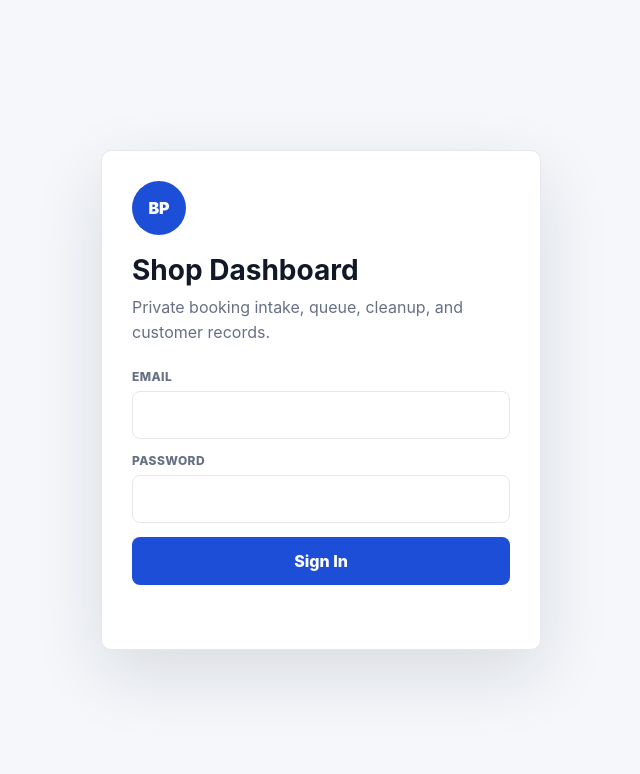
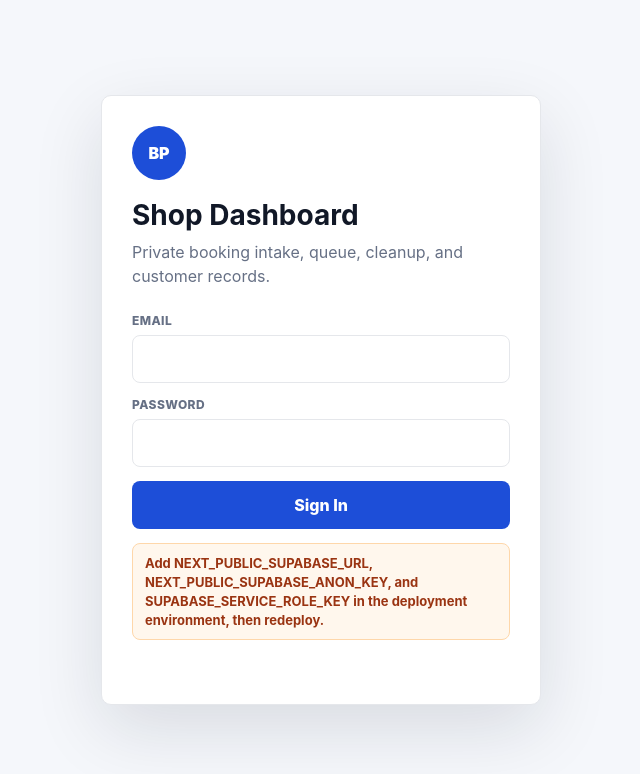
Before and after one commit to ebci888/bpauto, a Next.js app: page /dashboard/login in a window 1280 px wide. Shown: the top 774 px of the page, without its empty margins (319-959 px from the left). Built offline with nearby package versions, Linux system fonts and the light colour scheme; no server answers.

Commit message:
Clarify Supabase setup diagnostics

```diff
--- a/app/api/setup/status/route.ts
+++ b/app/api/setup/status/route.ts
@@ -67,8 +67,8 @@ export async function GET() {
     }
   }
 
-  const readyForLogin =
-    supabasePublicConfigured && supabaseAdminConfigured && migrationApplied && Boolean(process.env.OWNER_EMAIL) && ownerProfileExists;
+  const ownerEmailConfigured = Boolean(process.env.OWNER_EMAIL);
+  const readyForLogin = supabasePublicConfigured && supabaseAdminConfigured && migrationApplied && ownerEmailConfigured && ownerProfileExists;
   const readyForMessaging = notificationSetup.brevo.ready || notificationSetup.twilio.ready;
   const turnstileSiteKeyConfigured = Boolean(process.env.NEXT_PUBLIC_TURNSTILE_SITE_KEY);
   const turnstileSecretConfigured = Boolean(process.env.TURNSTILE_SECRET_KEY);
@@ -88,7 +88,7 @@ export async function GET() {
       error: databaseError || null
     },
     auth: {
-      ownerEmailConfigured: Boolean(process.env.OWNER_EMAIL),
+      ownerEmailConfigured,
       ownerProfileExists,
       ownerProfileRole,
       readyForLogin
@@ -115,10 +115,14 @@ export async function GET() {
     },
     nextStep: readyForLogin
       ? 'Create or sign in with the owner account, then test /dashboard.'
-      : missingTables.length
-        ? `Apply the Supabase migration. Missing tables: ${missingTables.join(', ')}.`
-        : !ownerProfileExists
-          ? 'Create the Supabase Auth owner user using OWNER_EMAIL.'
-        : 'Add Supabase env vars, apply the migration, and set OWNER_EMAIL.'
+      : !supabasePublicConfigured || !supabaseAdminConfigured
+        ? 'Add NEXT_PUBLIC_SUPABASE_URL, NEXT_PUBLIC_SUPABASE_ANON_KEY, and SUPABASE_SERVICE_ROLE_KEY in the deployment environment, then redeploy.'
+        : !ownerEmailConfigured
+          ? 'Add OWNER_EMAIL in the deployment environment, then redeploy.'
+          : missingTables.length
+            ? `Apply the Supabase migration. Missing tables: ${missingTables.join(', ')}.`
+            : !ownerProfileExists
+              ? 'Sign in once with the OWNER_EMAIL account so the owner profile can be created.'
+              : 'Add Supabase env vars, apply the migration, and set OWNER_EMAIL.'
   });
 }
--- a/app/globals.css
+++ b/app/globals.css
@@ -156,6 +156,16 @@ a {
   margin: 0;
   color: var(--dashboard-red);
   font-weight: 700;
+}
+
+.login-form .login-warning {
+  padding: 10px 12px;
+  border: 1px solid #fed7aa;
+  border-radius: 8px;
+  color: #9a3412;
+  background: #fff7ed;
+  font-size: 13px;
+  line-height: 1.45;
 }
 
 .dashboard-page {
--- a/components/LoginForm.tsx
+++ b/components/LoginForm.tsx
@@ -1,13 +1,36 @@
 'use client';
 
-import { useState } from 'react';
+import { useEffect, useState } from 'react';
 import { createSupabaseBrowserClient } from '@/lib/supabase/browser';
 
 export function LoginForm() {
   const [email, setEmail] = useState('');
   const [password, setPassword] = useState('');
   const [status, setStatus] = useState('');
+  const [setupWarning, setSetupWarning] = useState('');
   const [loading, setLoading] = useState(false);
+
+  useEffect(() => {
+    let cancelled = false;
+
+    async function loadSetupStatus() {
+      try {
+        const response = await fetch('/api/setup/status');
+        const result = await response.json();
+        if (!cancelled && !result.auth?.readyForLogin && result.nextStep) {
+          setSetupWarning(result.nextStep);
+        }
+      } catch {
+        if (!cancelled) setSetupWarning('');
+      }
+    }
+
+    loadSetupStatus();
+
+    return () => {
+      cancelled = true;
+    };
+  }, []);
 
   async function handleSubmit(event: React.FormEvent<HTMLFormElement>) {
     event.preventDefault();
@@ -16,7 +39,7 @@ export function LoginForm() {
     const supabase = createSupabaseBrowserClient();
     if (!supabase) {
       setLoading(false);
-      setStatus('Supabase is not configured yet. Add the public Supabase URL and anon key to enable owner login.');
+      setStatus('Production is missing NEXT_PUBLIC_SUPABASE_URL or NEXT_PUBLIC_SUPABASE_ANON_KEY. Add them in Netlify env vars, then redeploy.');
       return;
     }
 
@@ -55,6 +78,7 @@ export function LoginForm() {
       <button type="submit" disabled={loading}>
         {loading ? 'Signing in...' : 'Sign In'}
       </button>
+      {setupWarning ? <p className="login-warning">{setupWarning}</p> : null}
       <p role="status">{status}</p>
     </form>
   );
```
